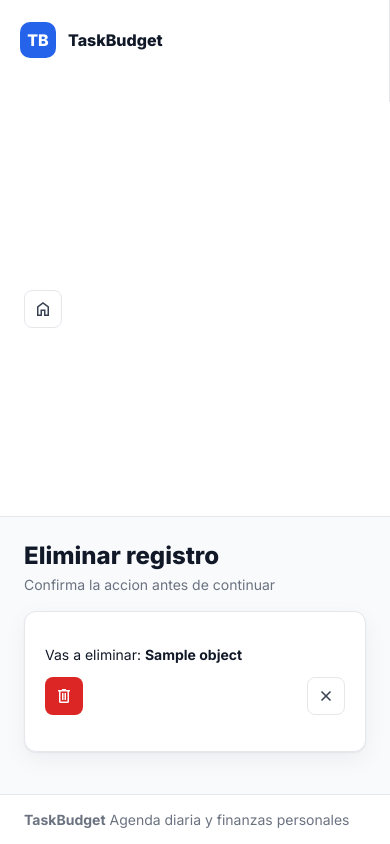
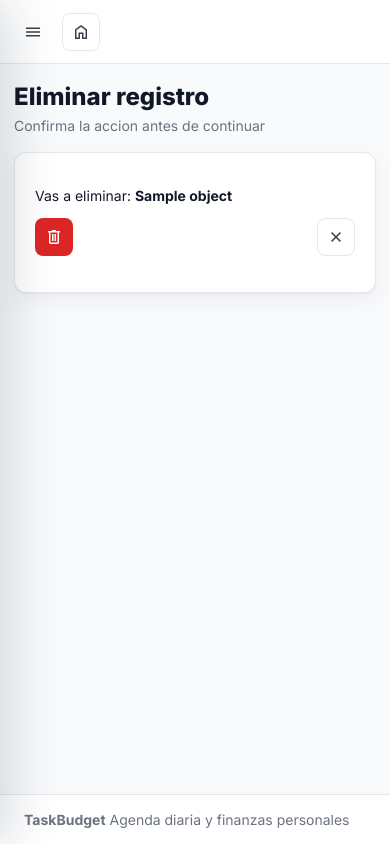
Before and after one commit to 5dg6mtq9qv-arch/presupuesto, a Django app: template core/templates/core/confirm_delete.html in a window 390 px wide. Run offline with Django 5.2, Linux system fonts and the light colour scheme; the template is opened without the code that fills it: most values are stand-ins (such as "Sample title", 1, 10 or a date in 2020).

Commit message:
base cambio

```diff
--- a/core/templates/base.html
+++ b/core/templates/base.html
@@ -137,6 +137,15 @@
       align-items: center;
       gap: 10px;
       color: var(--muted);
+    }
+
+    .mobile-menu-toggle,
+    .sidebar-close {
+      display: none;
+    }
+
+    .sidebar-overlay {
+      display: none;
     }
 
     .avatar {
@@ -663,11 +672,37 @@
     @media (max-width: 980px) {
       .app-shell { grid-template-columns: 1fr; }
       .sidebar {
-        position: static;
-        height: auto;
+        width: min(82vw, 300px);
+        position: fixed;
+        inset: 0 auto 0 0;
+        height: 100dvh;
         grid-row: auto;
+        transform: translateX(-105%);
+        transition: transform .18s ease;
+        z-index: 50;
+        box-shadow: 24px 0 48px rgba(15, 23, 42, .16);
+      }
+      body.sidebar-open { overflow: hidden; }
+      body.sidebar-open .sidebar { transform: translateX(0); }
+      body.sidebar-open .sidebar-overlay {
+        display: block;
+        position: fixed;
+        inset: 0;
+        z-index: 40;
+        background: rgba(15, 23, 42, .38);
+      }
+      .mobile-menu-toggle,
+      .sidebar-close {
+        display: inline-flex;
+      }
+      .sidebar-close {
+        position: absolute;
+        top: 18px;
+        right: 14px;
       }
       .topbar, .content, .footer { grid-column: 1; }
+      .topbar { padding: 0 14px; }
+      .content { padding: 18px 14px; }
       .dashboard-grid, .form-grid, .status-list { grid-template-columns: 1fr; }
       .chart-panel-wide { grid-column: auto; }
       .row { grid-template-columns: 1fr; }
@@ -678,11 +713,14 @@
 </head>
 <body>
   <div class="app-shell">
-    <aside class="sidebar">
+    <aside class="sidebar" id="sidebar">
       <a class="brand" href="{% url 'dashboard' %}">
         <span class="brand-mark">TB</span>
         <span>TaskBudget</span>
       </a>
+      <button class="btn btn-light btn-icon sidebar-close" type="button" title="Cerrar menú" aria-label="Cerrar menú" data-sidebar-close>
+        <span class="material-symbols-outlined">close</span>
+      </button>
       {% if user.is_authenticated %}
         <div class="nav-section">Principal</div>
         <ul class="nav-list">
@@ -703,9 +741,15 @@
         {% endif %}
       {% endif %}
     </aside>
+    <div class="sidebar-overlay" data-sidebar-close></div>
 
     <header class="topbar">
-      <a class="btn btn-light btn-icon" href="{% url 'dashboard' %}" title="Inicio" aria-label="Inicio"><span class="material-symbols-outlined">home</span></a>
+      <div class="topbar-actions">
+        <button class="btn btn-light btn-icon mobile-menu-toggle" type="button" title="Menú" aria-label="Menú" aria-controls="sidebar" aria-expanded="false" data-sidebar-open>
+          <span class="material-symbols-outlined">menu</span>
+        </button>
+        <a class="btn btn-light btn-icon" href="{% url 'dashboard' %}" title="Inicio" aria-label="Inicio"><span class="material-symbols-outlined">home</span></a>
+      </div>
       {% if user.is_authenticated %}
         <div class="topbar-actions">
           <a class="avatar" href="{% url 'perfil_update' %}" title="Mi perfil" aria-label="Mi perfil">
@@ -747,6 +791,26 @@
     </footer>
   </div>
 
+  <script>
+    (() => {
+      const openButton = document.querySelector("[data-sidebar-open]");
+      const closeButtons = document.querySelectorAll("[data-sidebar-close]");
+
+      function setSidebar(open) {
+        document.body.classList.toggle("sidebar-open", open);
+        if (openButton) openButton.setAttribute("aria-expanded", String(open));
+      }
+
+      openButton?.addEventListener("click", () => setSidebar(true));
+      closeButtons.forEach((button) => button.addEventListener("click", () => setSidebar(false)));
+      document.addEventListener("keydown", (event) => {
+        if (event.key === "Escape") setSidebar(false);
+      });
+      document.querySelectorAll(".sidebar .nav-link").forEach((link) => {
+        link.addEventListener("click", () => setSidebar(false));
+      });
+    })();
+  </script>
   <script>
     (() => {
       document.querySelectorAll('input[type="date"]').forEach((input) => {
```
